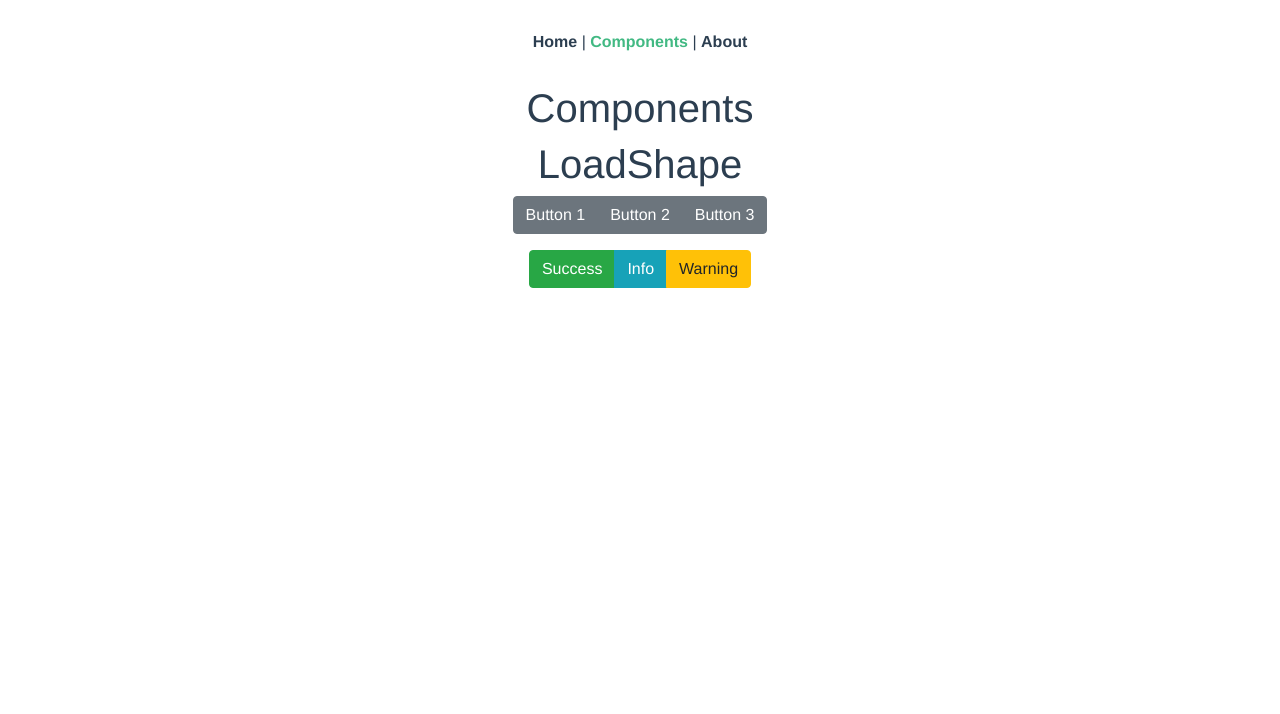
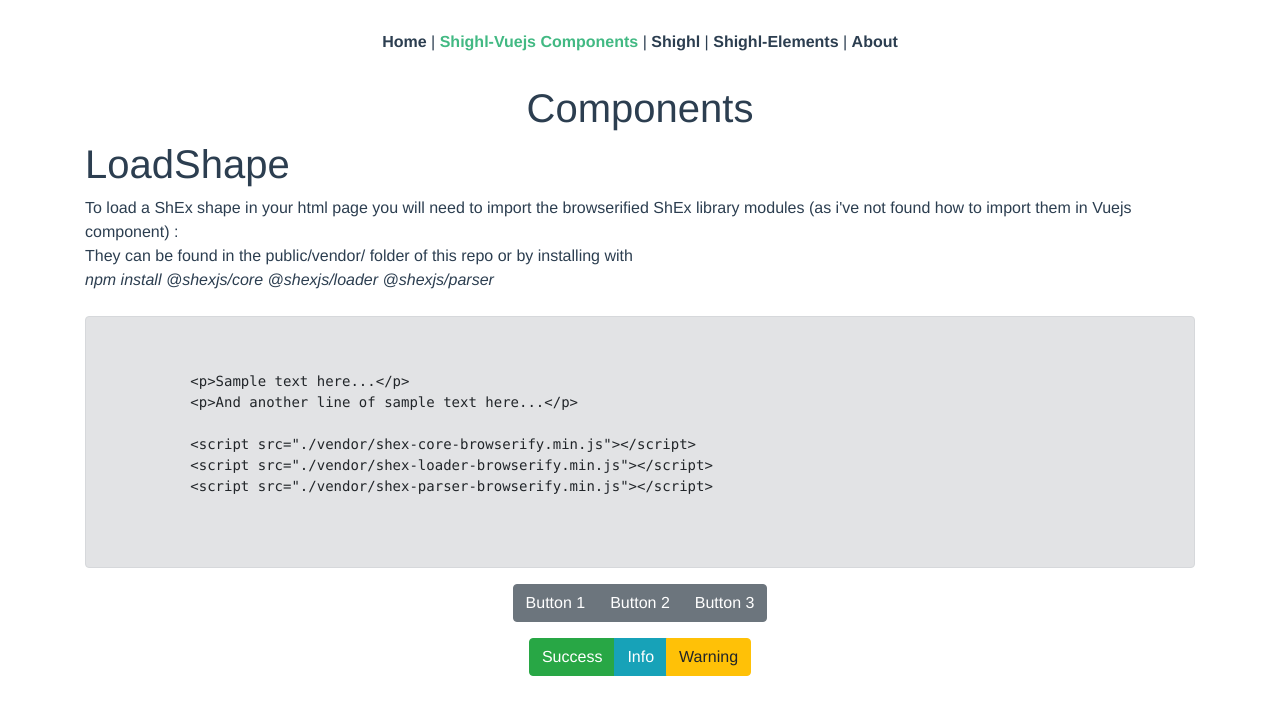
Before and after one commit to scenaristeur/shighl-vuejs, a Vue app: page /components in a window 1280 px wide. Shown: the top 714 px of the page. Built offline with nearby package versions, Linux system fonts and the light colour scheme; no server answers.

Commit message:
add scripts to components

```diff
--- a/src/App.vue
+++ b/src/App.vue
@@ -2,7 +2,9 @@
   <div id="app">
     <div id="nav">
       <router-link to="/">Home</router-link> |
-      <router-link to="/components">Components</router-link> |
+      <router-link to="/components">Shighl-Vuejs Components</router-link> |
+      <router-link to="/about">Shighl</router-link> |
+      <router-link to="/about">Shighl-Elements</router-link> |
       <router-link to="/about">About</router-link>
     </div>
     <router-view/>
--- a/src/components/LoadShape.vue
+++ b/src/components/LoadShape.vue
@@ -1,7 +1,35 @@
 <template>
-  <div class="hello">
+  <div class="load-shape">
+    <div class="container">
       <h1>{{ msg }}</h1>
       <!--<ShexLoader />-->
+
+      To load a ShEx shape in your html page you will need to import the browserified
+      ShEx library modules (as i've not found how to import them in Vuejs component) : <br>
+      They can be found in the public/vendor/ folder of this repo or by installing with
+      <br>
+      <i>
+        npm install @shexjs/core @shexjs/loader @shexjs/parser
+      </i>
+      <br>
+      <br>
+      <div class="alert alert-secondary" role="alert">
+
+        <pre><code>
+
+          &lt;p&gt;Sample text here...&lt;/p&gt;
+          &lt;p&gt;And another line of sample text here...&lt;/p&gt;
+
+          &lt;script src="./vendor/shex-core-browserify.min.js"&gt;&lt;/script&gt;
+          &lt;script src="./vendor/shex-loader-browserify.min.js"&gt;&lt;/script&gt;
+          &lt;script src="./vendor/shex-parser-browserify.min.js"&gt;&lt;/script&gt;
+
+        </code></pre>
+      </div>
+
+
+    </div>
+
   </div>
 </template>
 
@@ -93,6 +121,9 @@ export default {
 
 <!-- Add "scoped" attribute to limit CSS to this component only -->
 <style scoped>
+.load-shape {
+  text-align: left;
+}
 h3 {
   margin: 40px 0 0;
 }
```
Also changed, not shown: 1 other file (tests, documents, lock files or other folders). Lines whose indentation alone changed are shown as unchanged.
